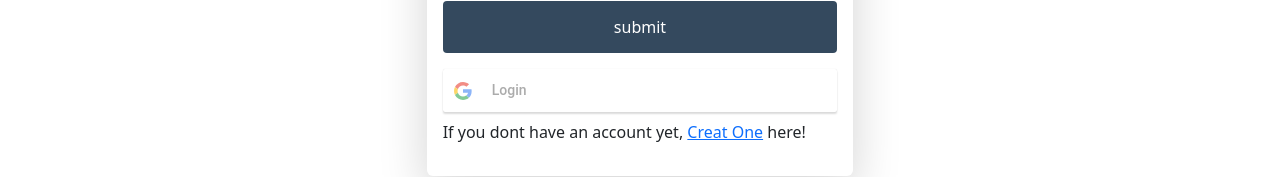
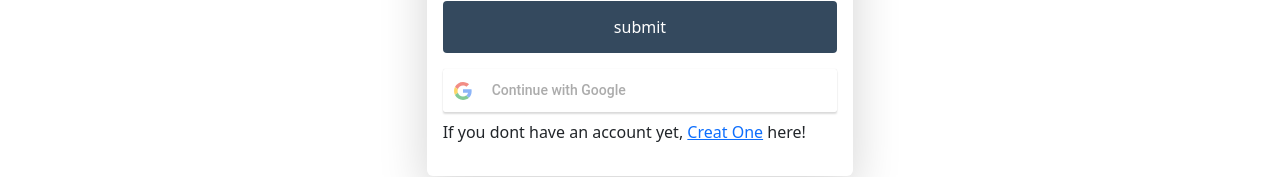
Before and after one commit to mohamedzhioua/ZiwiShop-ecommerce, a React (Create React App) app in the folder client/: page /signin in a window 1280 px wide. Shown: the part 430-607 px from the top of the page. Built offline with nearby package versions, Linux system fonts and the light colour scheme; no server answers.

Commit message:
adding a google auth method to handle the response in frontend

```diff
--- a/client/src/components/GoogleAuth.js
+++ b/client/src/components/GoogleAuth.js
@@ -1,18 +1,30 @@
 import React from "react";
 import GoogleLogin from "react-google-login";
+import axios from "axios"
 
-function GoogleAuth() {
+const GoogleAuth =({ informParent }) =>{
   const responseGoogle = (response) => {
     console.log(response);
+    axios.post("/user/google-login" , {idToken:response.tokenId })
+    .then(response => {
+      console.log('GOOGLE SIGNIN SUCCESS', response);
+      // inform parent component
+      informParent(response);
+    })
+    .catch(error => {
+      console.log('GOOGLE SIGNIN ERROR', error.response);
+    });
+
   };
   return (
     <GoogleLogin
       clientId={`${process.env.REACT_APP_GOOGLE_CLIENT_ID}`}
-      buttonText="Login"
+      buttonText="Continue with Google"
       onSuccess={responseGoogle}
       onFailure={responseGoogle}
       cookiePolicy={"single_host_origin"}
     />
+
   );
 }
 
--- a/client/src/pages/Signin/Signin.js
+++ b/client/src/pages/Signin/Signin.js
@@ -32,6 +32,9 @@ function Signin() {
       })
       .catch((err) => setErrors(err.response.data));
   };
+   const informParent=()=>{
+
+   }
 
   return (
     <div class="zhioua" onSubmit={onSubmitHandler}>
@@ -63,7 +66,7 @@ function Signin() {
               errors={errors.password}
             />
             <button type="submit">submit</button>
-            <GoogleAuth />
+            <GoogleAuth informParent={informParent} />
             <p>
               If you dont have an account yet,{" "}
               <Link to="/signup">Creat One</Link> here!
```
Also changed, not shown: 1 other file (tests, documents, lock files or other folders).
